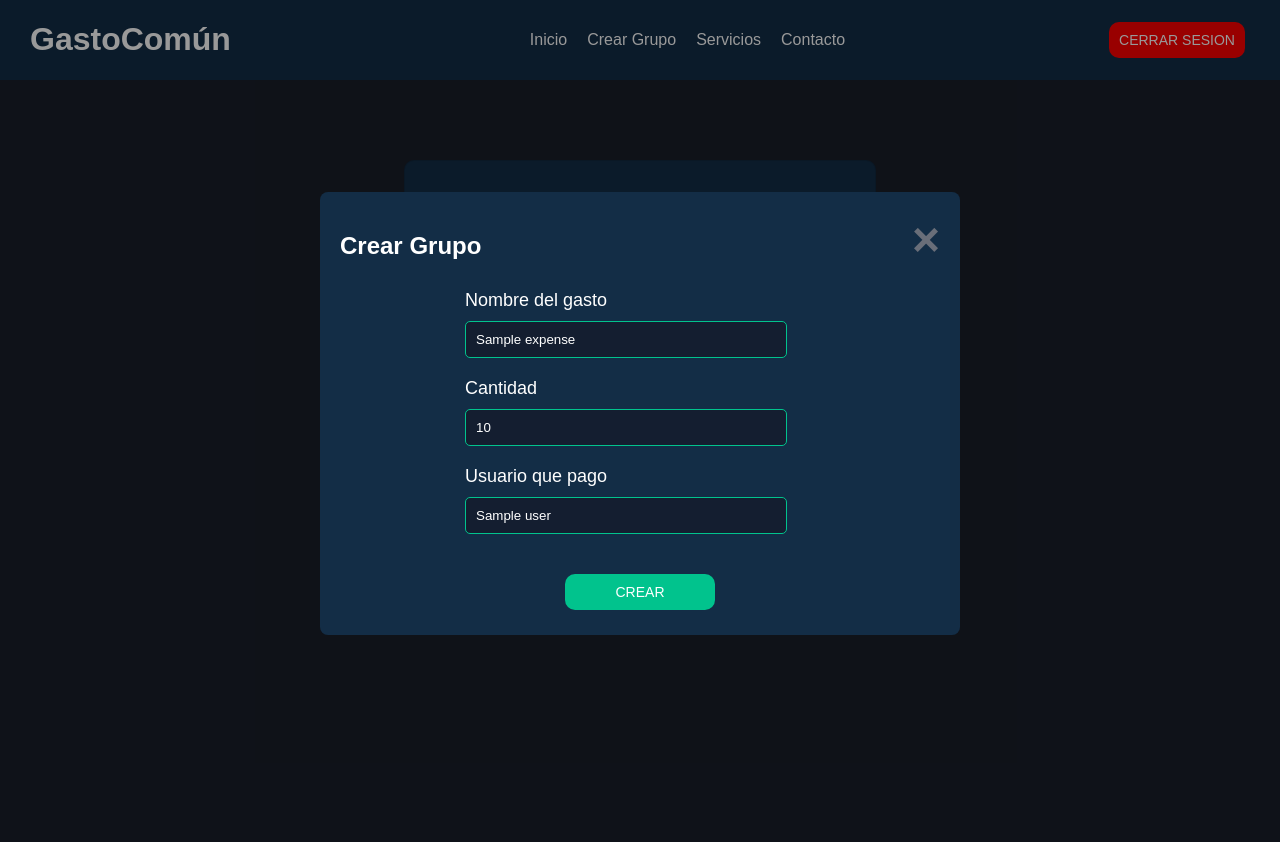
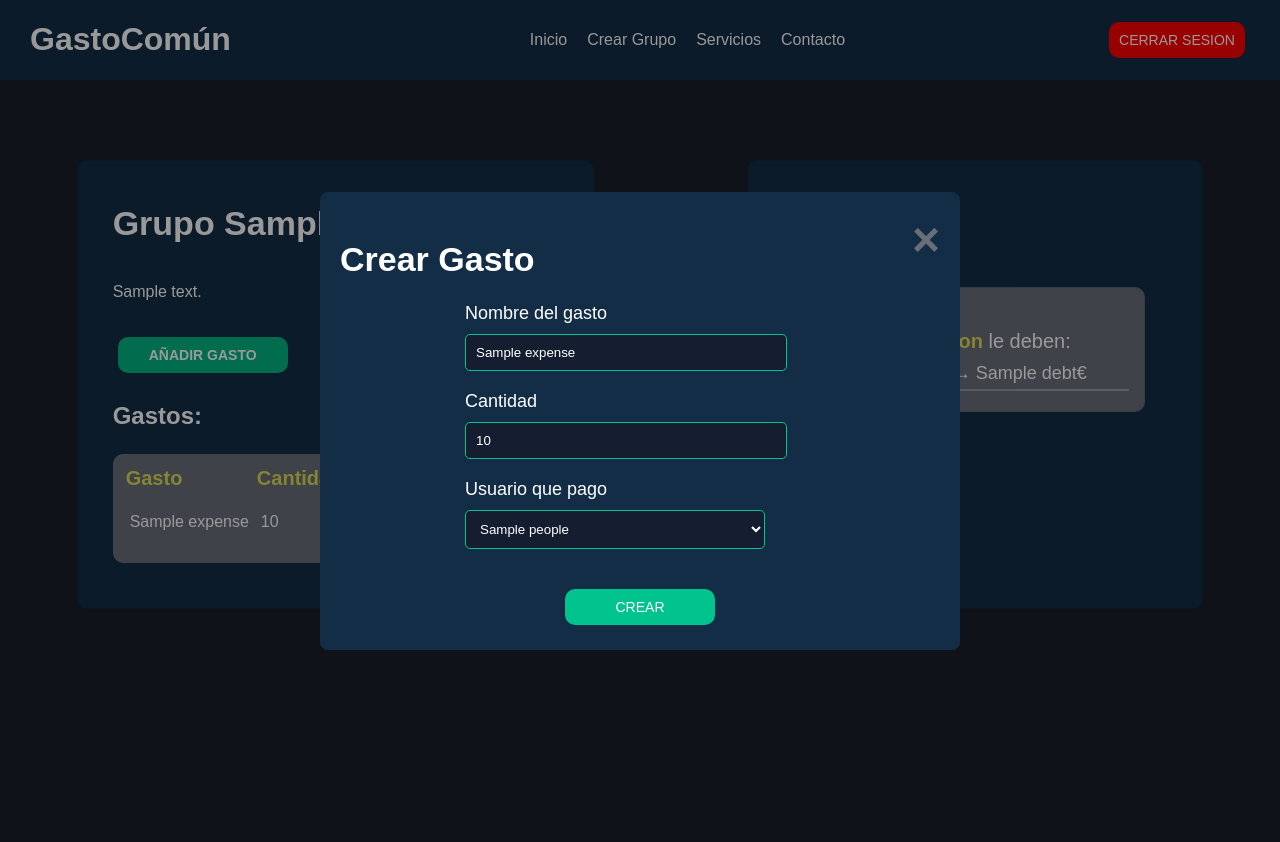
Before and after one commit to AntonCanzobre/proyectoALS, a Flask app: template views/templates/group/addExpense.html in a window 1280 px wide. Run offline with Flask 3, Linux system fonts and the light colour scheme; the template is opened without the code that fills it: most values are stand-ins (such as "Sample title", 1, 10 or a date in 2020).

Commit message:
multiples cambios

```diff
--- a/app.py
+++ b/app.py
@@ -23,6 +23,10 @@ def create_app():
     return fapp, lmanager, syrp
 
 app, lm, srp = create_app()
+
+@app.context_processor
+def utility_processor():
+    return dict(zip=zip)
 
 @lm.user_loader
 def user_loader(email):
@@ -103,11 +107,13 @@ def home():
     if user:
         username = user.username
 
-    groups_list = GroupDto.get_all_groups(srp,username=username)
-
+    groups_list, urls_groups = GroupDto.get_all_groups(srp,username=username)
+    print(urls_groups)
     sust = {
         "username":username,
         "groups_list" : groups_list,
+        "srp":srp,
+        "urls_groups" : urls_groups
     }
 
 
--- a/static/css/groupStyle.css
+++ b/static/css/groupStyle.css
@@ -1,6 +1,10 @@
+.content{
+    display: flex;
 
+}
 .container-group{
-    max-width: 400px;
+    max-width: 45%;
+    min-width: 30%;
     padding: 15px 35px 45px;
     margin: 0 auto;
     background-color: #132D46;
@@ -12,8 +16,8 @@
 }
 
 .group-heading{
-    margin-bottom: 30px;
-
+    margin-bottom: 24px;
+    font-size: 34px;
 }
 
 
@@ -30,7 +34,7 @@
     font-size: 18px;
 }
 
-.div-form input[type="text"] {
+.form-group {
     width: 300px;
     padding: 10px;
     border: 1px solid #01C38D;
@@ -39,7 +43,7 @@
     color: #fff;
 }
 
-.div-form input[type="text"]:focus {
+.form-group:focus {
     outline: none;
     border-color: #008b64;
 }
@@ -108,6 +112,8 @@
     margin-bottom: 10px;
     font-size: 20px;
     font-weight: bold;
+    color: #dd5;
+
 }
 
 .container-people ul li button{
@@ -180,7 +186,8 @@
 .btn-add-expense {
     display: flex;
     justify-content: center;
-    background-color: #01C38D;
+    background-color: #02b482;
+    font-weight: bold;
 }
 
 .btn-add-expense:hover {
@@ -212,3 +219,121 @@
     text-decoration: none;
     cursor: pointer;
 }
+
+
+/*****tabla gastos******/
+.container-table h3{
+    font-size: 24px;
+}
+
+.expenses-table {
+
+    min-width: 90%;
+    background-color: #696E79;
+    padding: 10px;
+    border-radius: 10px;
+
+    tr {
+        border-top: 1px solid #ddd;
+        border-bottom: 1px solid #ddd;
+    }
+
+    th {
+        text-align: start;
+        font-size: 20px;
+        color: #dd5;
+    }
+
+    td {
+        font-size: 16px;
+        padding: 5px;
+    }
+
+}
+
+.cell-delete{
+    display: flex;
+    justify-content: center;
+}
+
+.img-delete {
+    width: 32px;
+}
+
+.btn-delete {
+    padding: 8px;
+    border-radius: 50%;
+    border: none;
+    background-color: #696E79;
+    text-decoration: none;
+    display: inline-flex;
+    justify-content: center;
+    align-items: center;
+    transition: background-color 0.3s ease;
+}
+
+.btn-delete:hover {
+    cursor: pointer;
+    background-color: red;
+}
+
+/******fin tabla********/
+.container-participants {
+    display: flex;
+    flex-direction: column;
+    /* max-width: 350px; */
+    /* margin: 20px auto; */
+    /* background-color: #141e30; */
+    padding: 20px;
+    border-radius: 10px;
+}
+
+.container-participants h3 {
+    color: #fff;
+    font-size: 18px;
+    margin-bottom: 20px;
+}
+
+
+.container-debts {
+    min-width: 80%;
+    padding: 15px 15px;
+    margin: 20px auto;
+    background-color: #696E79;
+    border: 1px solid rgba(0, 0, 0, 0.1);
+    border-radius: 10px;
+    display: flex;
+    flex-direction: column;
+}
+
+
+
+
+.wrapper-debt h4 {
+    margin-bottom: 5px;
+    font-weight: normal;
+    font-size: 20px;
+}
+
+.debt-name {
+    font-weight: bold;
+    color: #dd5;
+}
+
+.wrapper-debt ul {
+    list-style: none;
+    padding: 0;
+    margin: 0;
+
+}
+
+.wrapper-debt ul li {
+    color: #fff;
+    font-size: 18px;
+    margin-bottom: 5px;
+    padding: 5px 25px;
+    display: flex;
+    justify-content: space-between;
+    align-items: center;
+    border-bottom: 2px solid rgba(255, 255, 255, 0.3);
+}
--- a/views/templates/group/addExpense.html
+++ b/views/templates/group/addExpense.html
@@ -3,10 +3,10 @@
 {% block modal %}
 <div id="modal" class="modal">
     <div class="modal-content">
-        <a href="/group/view/{{ group.name }}"><span class="close">&times;</span></a>
-        <h2 class="group-heading">Crear Grupo</h2>
+        <a href="/group/view/{{ url }}"><span class="close">&times;</span></a>
+        <h2 class="group-heading">Crear Gasto</h2>
         <div class="group-form">
-            <form method="POST" action="{{ url_for('group_blpr.add_expense', name=group.name) }}">
+            <form method="POST" action="{{ url_for('group_blpr.add_expense', name=url) }}">
 
                 <div class="div-form">
                     <label for="name-expense">Nombre del gasto</label>
@@ -20,8 +20,14 @@
 
                 <div class="div-form">
                     <label for="user-expense">Usuario que pago</label>
-                    <input type="text" class="form-group" name="user-expense" placeholder="Usuario" value="{{ expense.user }}"/>
+                    <select name="user-expense" id="user-expense" class="form-group">
+                        {%for u in group.people %}
+                        <option value="{{ u }}"> {{u}} </option>
+                        {%endfor%}
+                    </select>
                 </div>
+
+
 
                 <div class="div-form-btn">
                     <button type="submit" class="btn btn-submit">Crear</button>
--- a/views/templates/group/viewGroup.html
+++ b/views/templates/group/viewGroup.html
@@ -6,22 +6,23 @@
 
 {% block content %}
 
-
+<div class="content">
     <div class="container-group">
         <h2 class="group-heading">Grupo {{group.name}} </h2>
         <p class="description-group">
             {{ group.description }}
         </p>
-        <a href="/group/view/{{ group.name }}/expense/add"
+        <a href="/group/view/{{ url }}/expense/add"
         class="btn btn-add-expense">Añadir Gasto </a>
-        <div>
-            <h3>Gastos: </h3>
+        <div class="container-table">
+            <h3 >Gastos: </h3>
             {% if group.expenses %}
-            <table>
+            <table class="expenses-table">
                 <tr>
                     <th>Gasto</th>
                     <th>Cantidad</th>
-                    <th>Persona</th>
+                    <th>Pagado por</th>
+                    <th>Cancelar</th>
                 </tr>
 
                 {% for expense in expenses %}
@@ -29,7 +30,11 @@
                         <td> {{expense.name}} </td>
                         <td> {{expense.amount}} </td>
                         <td> {{expense.user}} </td>
-
+                        <td class="cell-delete">
+                            <form method="POST" action="{{ url_for('group_blpr.delete_expense', name=url, expense=expense.name) }}">
+                                <button type="submit" class="btn-delete"><img class="img-delete" src="/static/delete.svg" alt="delete expense"></button>
+                            </form>
+                             </td>
                     </tr>
                 {% endfor %}
 
@@ -40,6 +45,30 @@
         </div>
     </div>
 
+    <div class="container-group">
+        <h2 class="group-heading">Saldos</h2>
+
+        <div class="container-debts">
+            {% for person,debt in debts.items() %}
+            <div class="wrapper-debt">
+                <h4>A <span class="debt-name">{{person}}</span> le deben:</h4>
+                <ul>
+
+                    {% for d, p in debt.items() %}
+                        {% if p != 0 %}
+                            <li>{{ d }} → {{ p }}€</li>
+                        {% endif %}
+                    {% endfor %}
+                </ul>
+            </div>
+            {%endfor%}
+        </div>
+
+
+    </div>
+
+</div>
+
     {% block modal %}
     {% endblock %}
 
```
Also changed, not shown: model/Expensesdto.py (+11 -6 lines), model/Groupdto.py (+67 -14 lines), static/css/expensesStyle.css (+58 -17 lines), templates/home.html (+5 -4 lines), views/group.py (+35 -9 lines), static/delete.svg (added), static/view.svg (added), views/static/group/delete.svg (added), views/static/group/view.svg (added).
